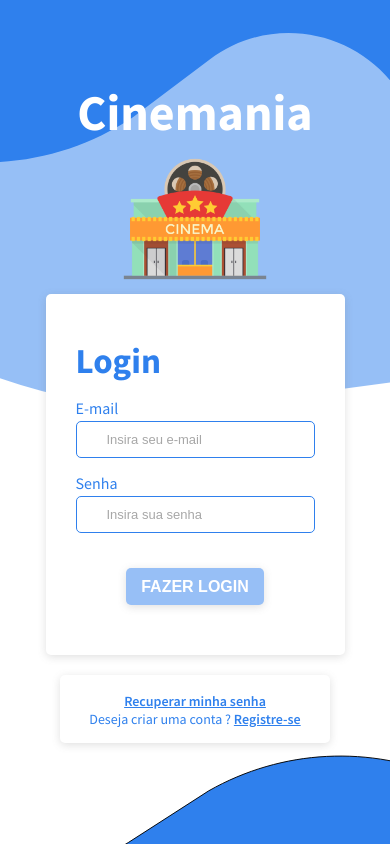
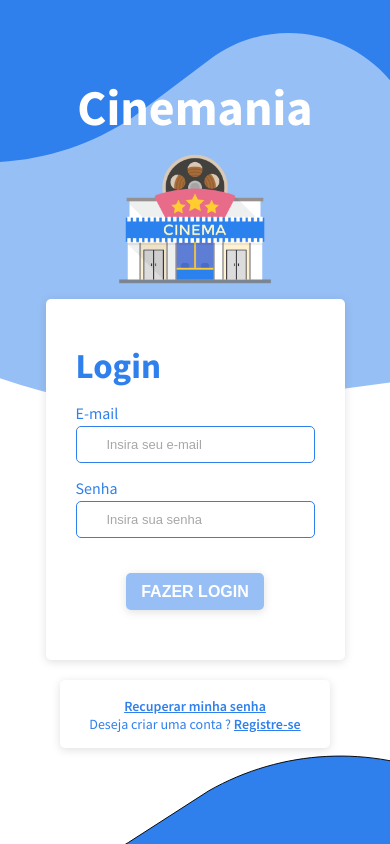
Before and after one commit to Nicochess/cinemania, a React (Create React App) app: page /#/ in a window 390 px wide. Built offline with nearby package versions, Linux system fonts and the light colour scheme; no server answers.

Commit message:
fix: details (#6)
* fix: style mobile

* fix: details

```diff
--- a/src/sass/styles.css
+++ b/src/sass/styles.css
@@ -386,8 +386,8 @@
 .main__card .icon--cinerama {
   display: block;
   background: url("../sass/images/cinema.png");
-  width: 150px;
-  height: 150px;
+  width: 160px;
+  height: 160px;
   background-size: cover;
 }
 
--- a/src/sass/styles.scss
+++ b/src/sass/styles.scss
@@ -322,8 +322,8 @@
     .icon--cinerama {
         display: block;
         background: url('../sass/images/cinema.png');
-        width: 150px;
-        height: 150px;
+        width: 160px;
+        height: 160px;
         background-size: cover;
     }
 
```
Also changed, not shown: src/sass/images/cinema.png.
